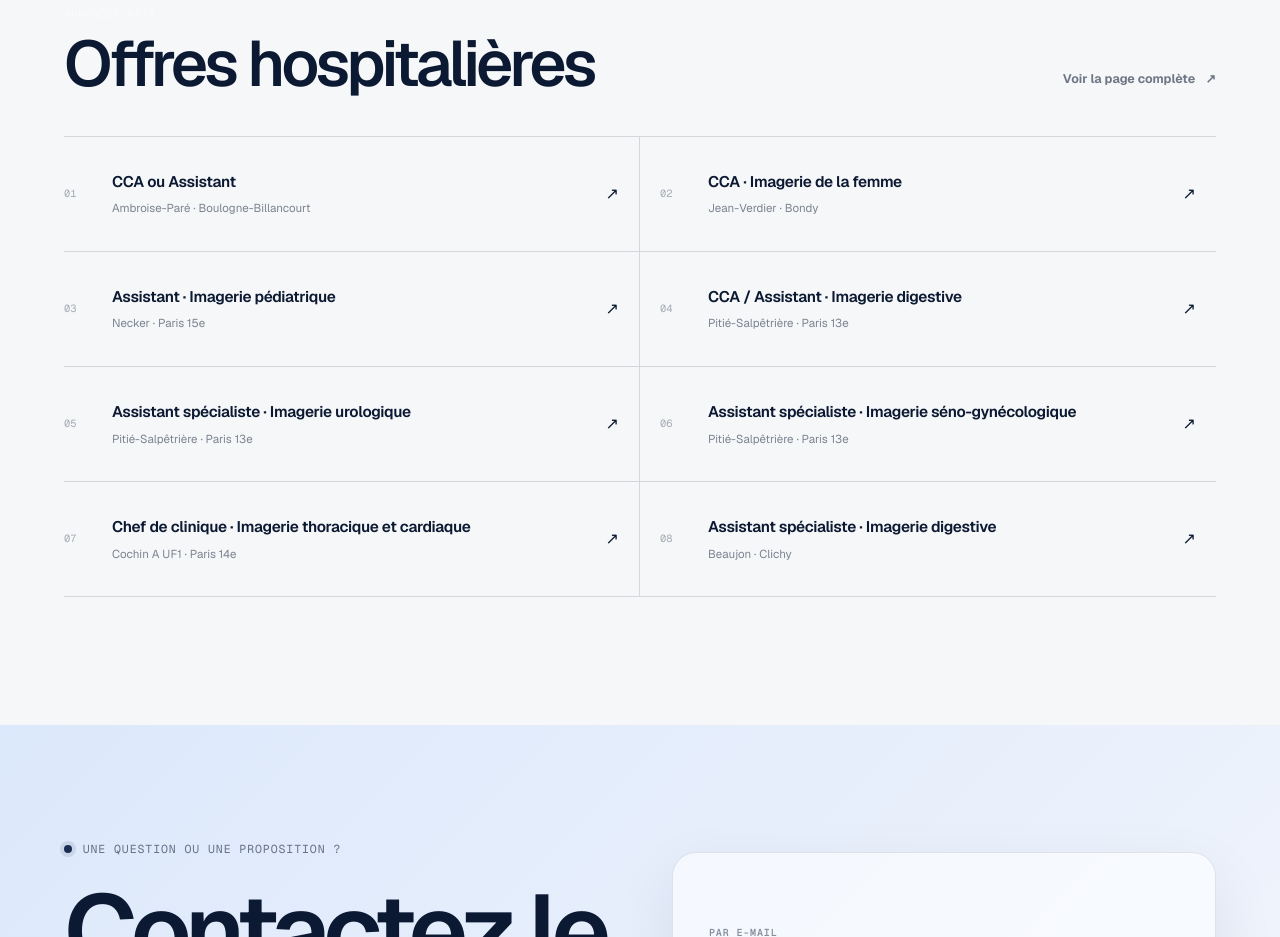
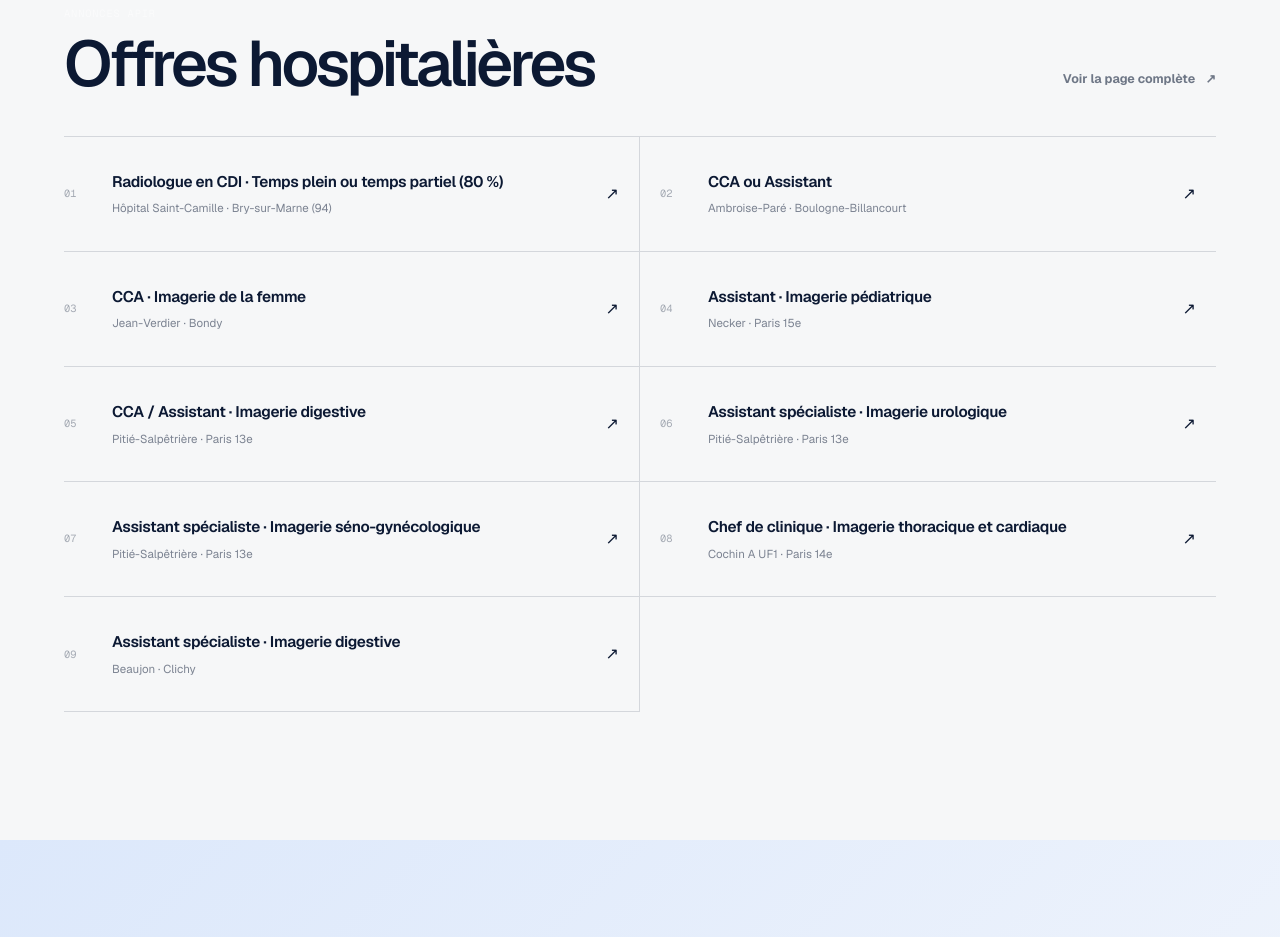
Before and after one commit to apir-radio/site-apir-radio, a Next.js app: page / in a window 1280 px wide. Shown: the part 5420-6357 px from the top of the page. Built offline with nearby package versions, Linux system fonts and the light colour scheme.

Commit message:
Ajoute l’offre de radiologue de Saint-Camille

```diff
--- a/app/page.tsx
+++ b/app/page.tsx
@@ -48,6 +48,11 @@ const board = [
 ];
 
 const hospitalJobs = [
+  {
+    title: "Radiologue en CDI · Temps plein ou temps partiel (80 %)",
+    place: "Hôpital Saint-Camille · Bry-sur-Marne (94)",
+    href: "https://apir-radio.notion.site/3ced6c1400ba80bbb27bd44ed7a41a27",
+  },
   {
     title: "CCA ou Assistant",
     place: "Ambroise-Paré · Boulogne-Billancourt",
```
Also changed, not shown: 1 other file (tests, documents, lock files or other folders).
